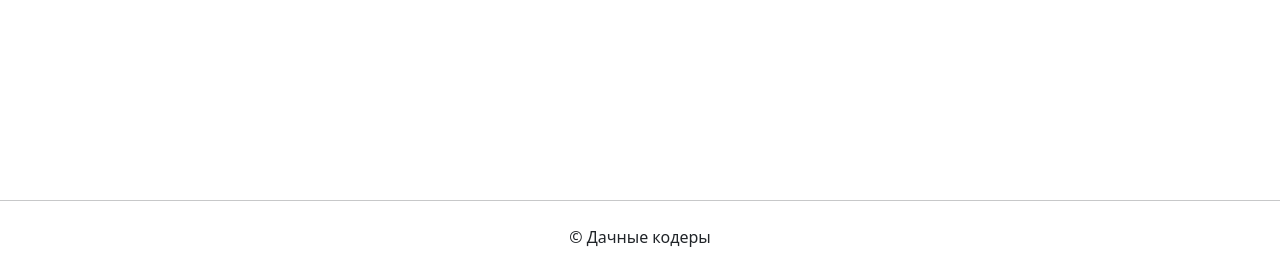
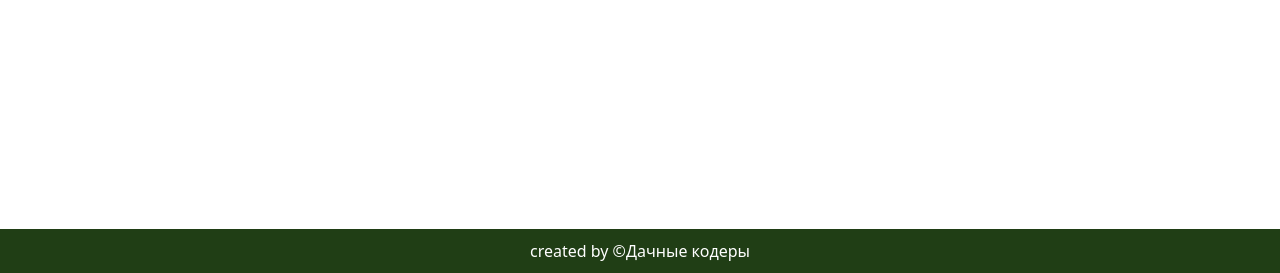
Before and after one commit to Krahjotdaan/FoodComparison-MSHP, a Django app: page /food/ in a window 1280 px wide. Shown: the part 527-800 px from the top of the page. Run offline with Django 4.2, Linux system fonts and the light colour scheme; data comes from the database, SQL or seed files in the repository.

Commit message:
refactor: base.html file
Добавлено корректное отображение подвала

```diff
--- a/App/templates/base.html
+++ b/App/templates/base.html
@@ -6,6 +6,18 @@
     <title>Дачные кодеры</title>
     <link href="https://cdn.jsdelivr.net/npm/bootstrap@5.3.0-alpha1/dist/css/bootstrap.min.css" rel="stylesheet" integrity="sha384-GLhlTQ8iRABdZLl6O3oVMWSktQOp6b7In1Zl3/Jr59b6EGGoI1aFkw7cmDA6j6gD" crossorigin="anonymous">
 </head>
+
+<style>
+    #footer {
+    position: fixed;
+    text-align: center;
+    left: 0; bottom: 0;
+    padding: 10px;
+    background: #203e15;
+    color: #fff;
+    width: 100%;
+    }
+</style>
 
 <body>
     {% include 'navbar.html' %}
@@ -18,9 +30,11 @@
     </div>
 
 
-    <div class="fixed-bottom">
-        <hr class="">
-        <p class="text-center mb-4 mt-4" >© Дачные кодеры</p>
+    <br>
+    <br>
+    <br>
+    <div id="footer">
+        created by ©Дачные кодеры
     </div>
 
     {% block base_js %}
--- a/App/templates/navbar.html
+++ b/App/templates/navbar.html
@@ -6,7 +6,6 @@
 </head>
 <body>
  <nav class="navbar navbar-expand-lg navbar-dark bg-dark">
-
     <div class="collapse navbar-collapse justify-content-left">
       <ul class="navbar-nav mb-2 mb-lg-0">
         <li class="nav-item ps-3">
@@ -23,7 +22,6 @@
         </li>
       </ul>
     </div>
-  </div>
 </nav>
 </body>
 </html>
```
